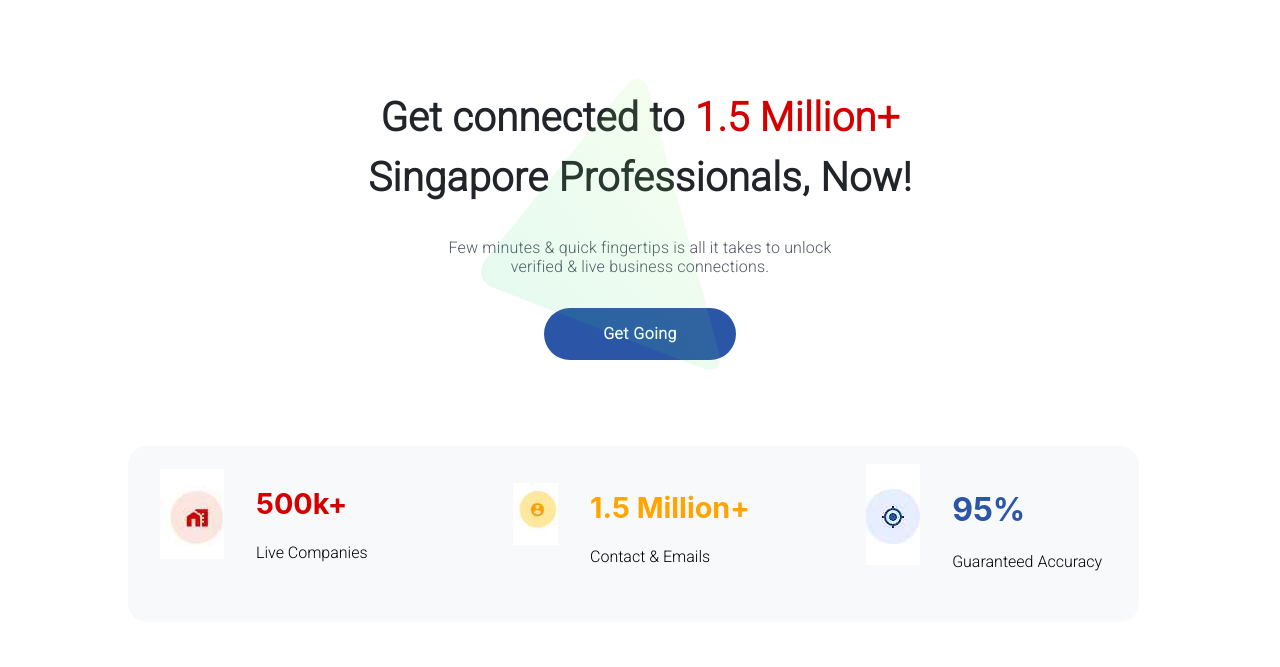
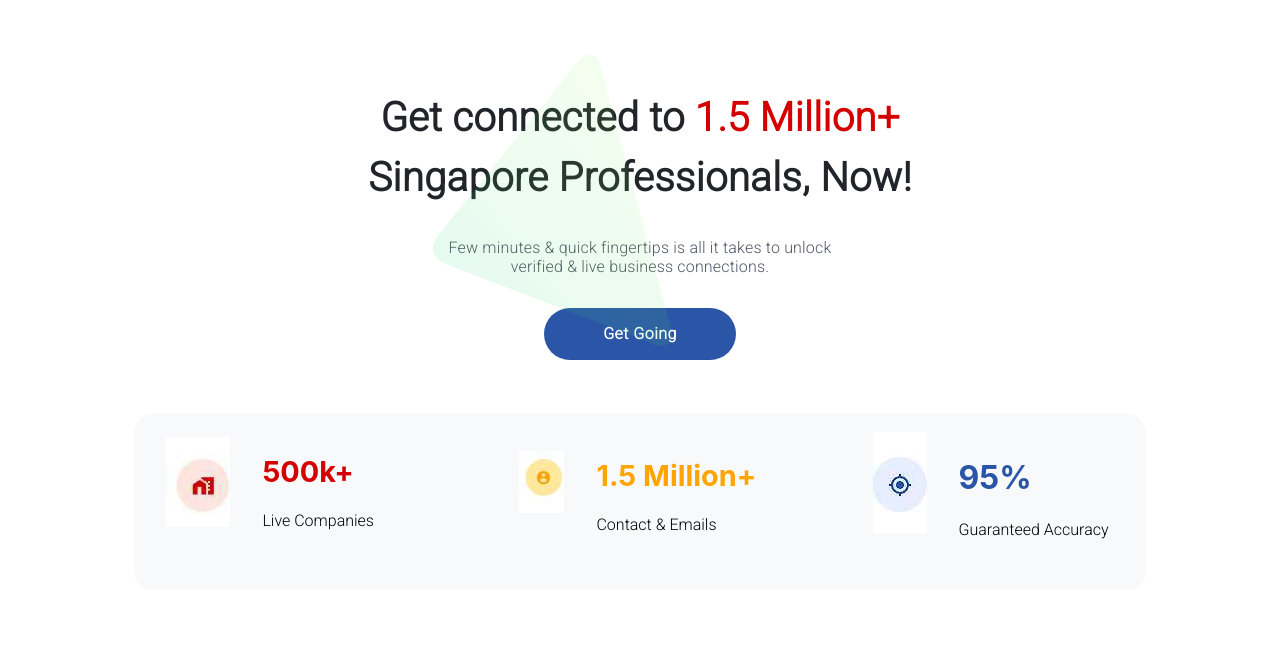
Before and after one commit to Rajvickram/SGL_SINGAPORE, a plain HTML site: page index.html in a window 1280 px wide. Shown: the part 82-749 px from the top of the page. Drawn offline with nearby package versions, Linux system fonts and the light colour scheme.

Commit message:
Newly Modified

```diff
--- a/style.css
+++ b/style.css
@@ -156,8 +156,8 @@ header{
 
 .tri-img img{
     position: absolute;
-    top: 10rem;
-    right: 35rem;
+    top: 8.5rem;
+    right: 38rem;
     width: 15rem;
 }
 
@@ -171,10 +171,10 @@ header{
     background-color: #f8f9fa;
     width: 79%;
     height: 11rem;
-    margin-left: 8rem;
+    /* margin-left: 8rem; */
     margin-top: 2rem;
+    margin: 0 auto;
     border-radius: 1.2rem;
-    /* #f8f9fa */
 }
 
 .Flexsection .flex1{
```
